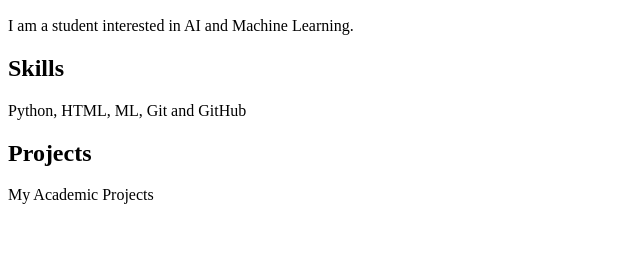
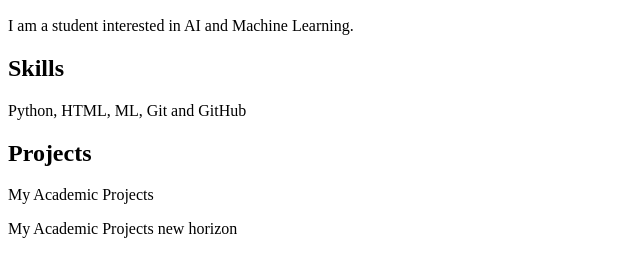
Before and after one commit to priya0377/portfolio-website, a plain HTML site: page index.html in a window 1280 px wide. Shown: the part 110-386 px from the top of the page, without its empty margins (0-640 px from the left). Drawn offline with Linux system fonts and the light colour scheme.

Commit message:
update portfolio-website

```diff
--- a/index.html
+++ b/index.html
@@ -16,5 +16,7 @@
 
     <h2>Projects</h2>
     <p>My Academic Projects</p>
+    <p>My Academic Projects new horizon</p>
+
 </body>
 </html>
```
